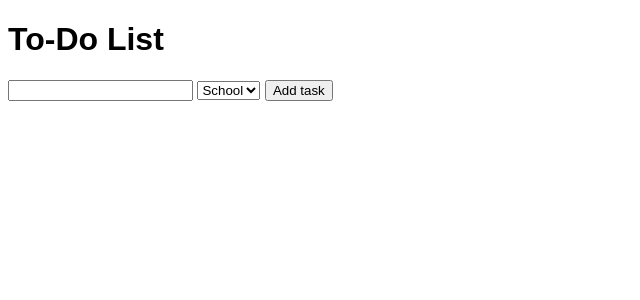
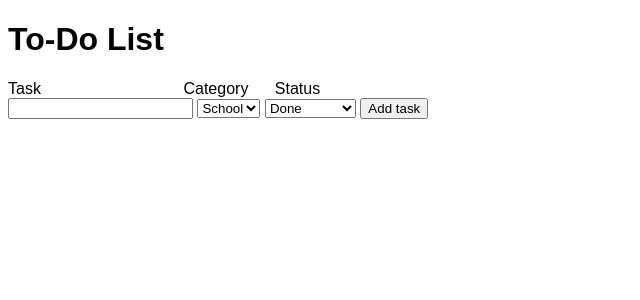
Before and after one commit to MrDewmon69/to-do-list, a Flask app: page / in a window 1280 px wide. Shown: the top 300 px of the page, without its empty margins (0-640 px from the left). Run offline with Flask 3, Linux system fonts and the light colour scheme.

Commit message:
More styling and task status

```diff
--- a/app.py
+++ b/app.py
@@ -12,7 +12,8 @@ def index():
 def add():
     task_title = request.form['task']
     task_category = request.form['task_category']
-    task = {'title': task_title, 'category': task_category}
+    task_status = request.form['task_status']
+    task = {'title': task_title, 'category': task_category, 'status': task_status}
     tasks.append(task)
     return redirect(url_for('index'))
 
--- a/templates/index.html
+++ b/templates/index.html
@@ -1,8 +1,8 @@
 <!DOCTYPE html>
 <html lang="en">
   <head>
-    <meta charset="UTF-8">
-    <meta name="viewport" content="width=device-width, initial-scale=1.0">
+    <meta charset="UTF-8" />
+    <meta name="viewport" content="width=device-width, initial-scale=1.0" />
     <title>To-do List</title>
     <style>
       /* Your CSS styles go here */
@@ -28,6 +28,10 @@
         text-decoration: none;
         color: #ff0000; /* Red color for the "Delete" link */
       }
+
+      label {
+        display: inline-block;
+      }
     </style>
   </head>
   <body>
@@ -35,17 +39,31 @@
 
     <ul>
       {% for task in tasks %}
-        <li>{{ task.title }} {{ task_catergory }}<a href="{{url_for('delete', index=loop.index0)}} ">Delete</a></li>
+      <li>
+        {{ task.title }} {{ task_catergory }} - Status: {{ task.status }}<a
+          href="{{url_for('delete', index=loop.index0)}} "
+          >Delete</a
+        >
+      </li>
       {% endfor %}
     </ul>
 
     <form action="{{url_for('add') }}" method="post">
-        <input type="text" name="task">
-
+      <label for="task" style="width: 165px">Task</label>
+      <label for="task_category" style="margin-left: 6px">Category</label>
+      <label for="task_status" style="margin-left: 22px">Status</label>
+      <br />
+      <input type="text" name="task" />
       <select name="task_category">
         <option value="School">School</option>
         <option value="Work">Work</option>
       </select>
+      <select name="task_status">
+        <option value="Done">Done</option>
+        <option value="In Progress">In Progress</option>
+        <option value="Not Started">Not Started</option>
+      </select>
+
       <button type="submit">Add task</button>
     </form>
   </body>
```
Lines whose indentation alone changed are shown as unchanged.
